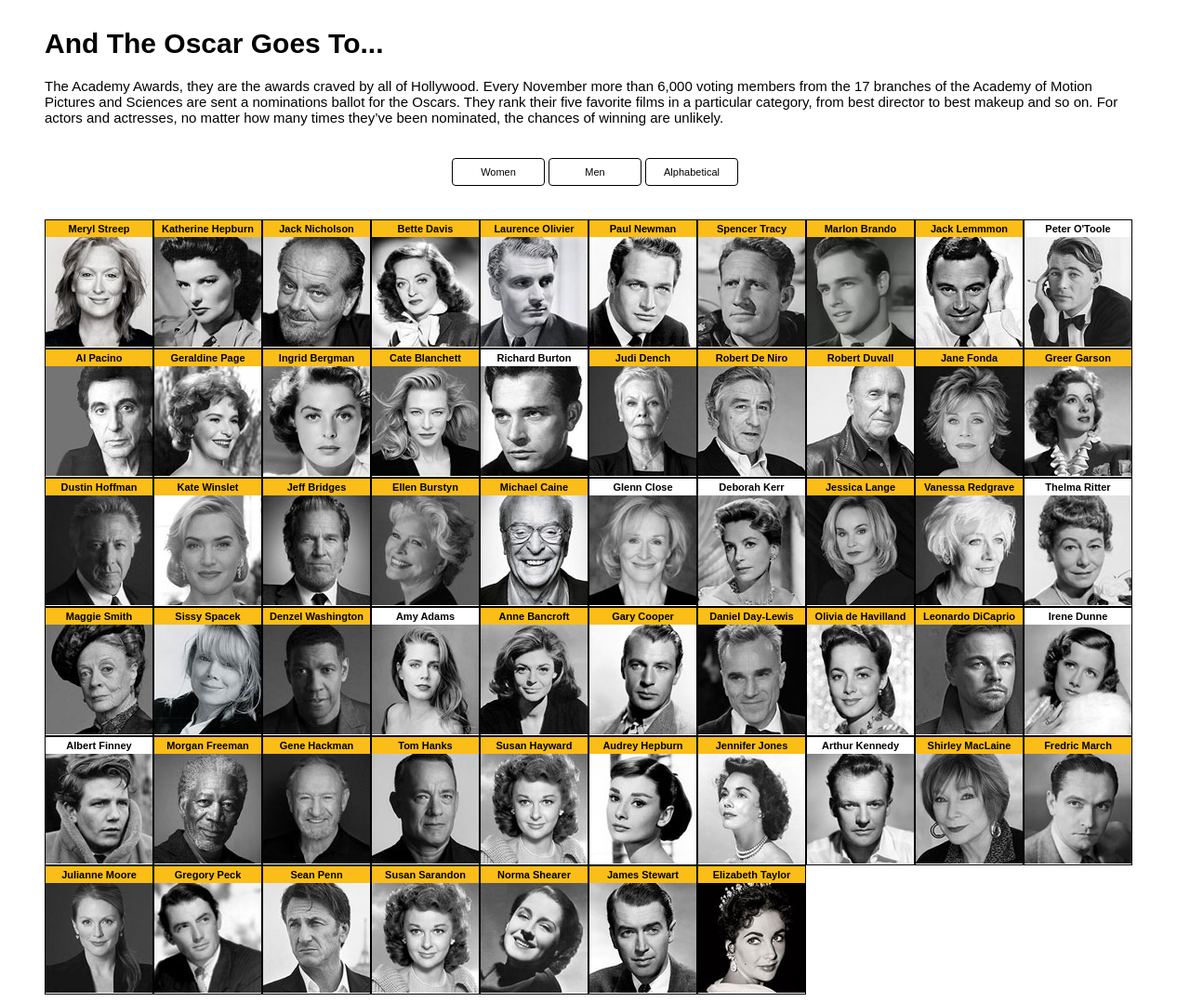
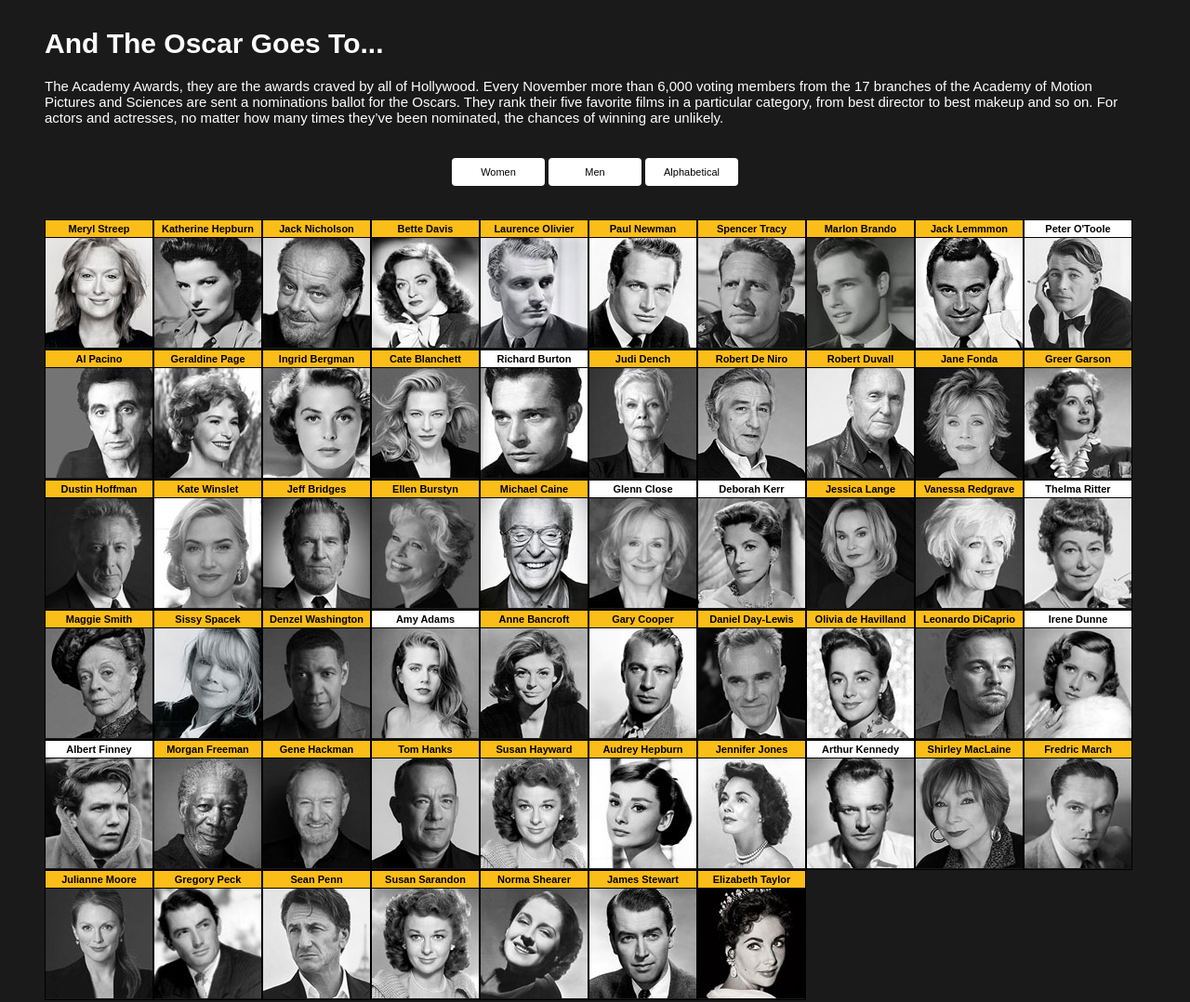
Before and after one commit to lennseg/oscars, a plain HTML site: page index.html in a window 1280 px wide. Shown: the whole page at 93% size. Drawn offline with Linux system fonts and the light colour scheme.

```diff
--- a/css/main.css
+++ b/css/main.css
@@ -1,8 +1,14 @@
+body{
+    background:#1A1A1A;
+    color: white;
+}
+
 h1 {
     font-family: sans-serif;
     font-size: 30px;
     padding-left: 40px;
     padding-top: 10px;
+    word-wrap: break-word;
 }
 
 p {
@@ -25,7 +31,7 @@
     text-align: center;
     border-radius: 4px;
     background-color: white;
-    border: 1px solid black;
+    border: none;
     transition-duration: 0.4s;
 }
 
@@ -37,7 +43,7 @@
 
 li {
     width: 115px;
-    height: 137px;
+    height: 138px;
     float: left;
     padding: none;
     border: 1px solid black;
@@ -48,10 +54,12 @@
     margin: 0;
     padding: 3px;
     font-family: sans-serif;
+    border-bottom: 1px solid black;
     font-size: 11px;
     text-align: center;
     font-weight: bold;
     background-color: #FBBD18;
+    color:black;
 }
 
 #nominee {
@@ -61,5 +69,7 @@
     font-size: 11px;
     text-align: center;
     font-weight: bold;
+    border-bottom: 1px solid black;
     background-color: white;
+    color: black;
 }
--- a/index.html
+++ b/index.html
@@ -3,7 +3,7 @@
 
 <head>
     <meta charset="UTF-8">
-    <title>The Academy</title>
+    <title>The Academy Outliers</title>
     <link rel="stylesheet" href="css/main.css"> </head>
 
 <body>
```
Also changed, not shown: images/oscar-v1.png (added), images/oscar-v2.png (added).
